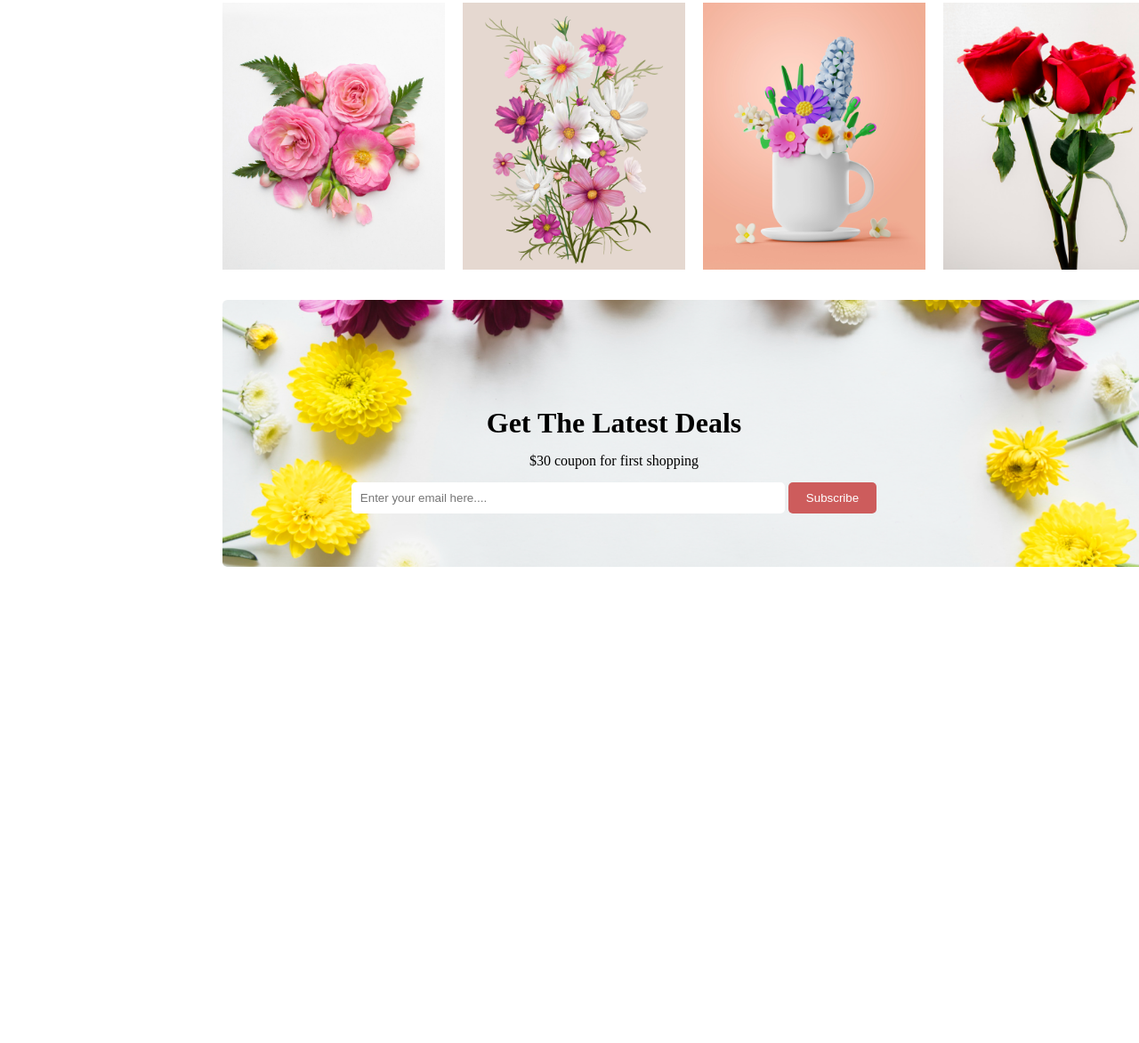
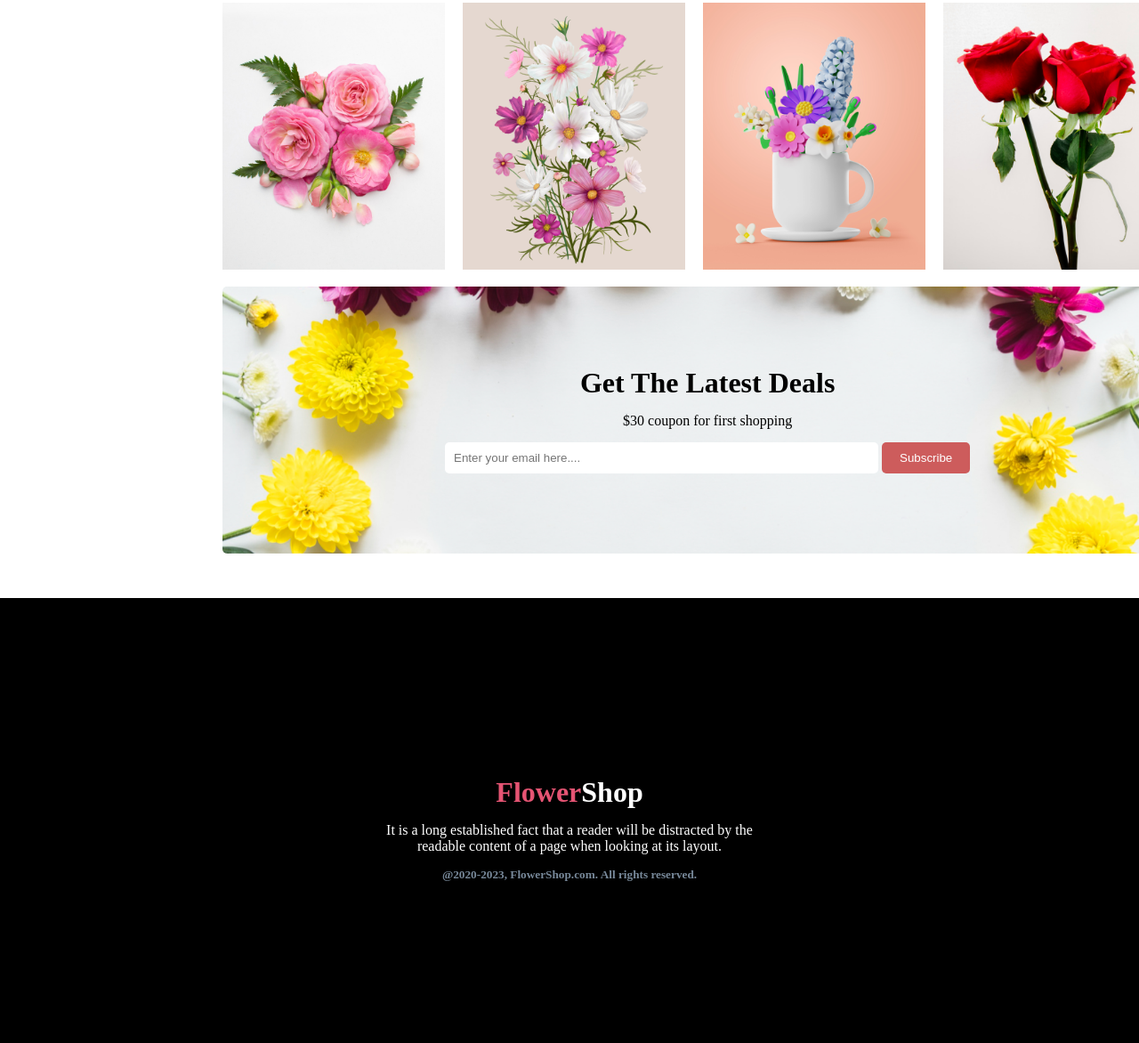
Before and after one commit to LiakatJewel/assignment-1, a plain HTML site: page index.html in a window 1280 px wide. Shown: the part 2288-3460 px from the top of the page at 89% size. Before the commit the page ends 2925 px from the top, so only its background shows below. Drawn offline with Linux system fonts and the light colour scheme.

Commit message:
assignment

```diff
--- a/index.html
+++ b/index.html
@@ -87,20 +87,32 @@
                 <img class="size" src="./Flower Asset/Rectangle 6.png" alt="">
             </div>
         </div>
-    <!-- Deals -->
+
+
     <div class="deals">
-        <img class="latest" src="./Flower Asset/Rectangle 9.png" alt="">
-        <div class="form">
-            <h1 class="get">Get The Latest Deals</h1>
+
+    <div class="form">
+        <h1 class="get">Get The Latest Deals</h1>
         <p class="coupon">$30 coupon for first shopping</p>
         <input class="email" type="text" placeholder="Enter your email here....">
         <button class="btn">Subscribe</button>
+    </div>
+
+        </div>
+
+    </main>
+
+    <footer>
+
+        <div class="background3">
+            <div class="display">
+                <h1 class="margin"><span class="colour">Flower</span>Shop</h1>
+            <p class="margin2">It is a long established fact that a reader will be distracted by the <br>readable content of a page when looking at its layout.</p>
+            <h5 class="grey">@2020-2023, FlowerShop.com. All rights reserved. </h5>
+            </div>
         </div>
 
 
-    </div>
-
-    </main>
-    <footer></footer>
+    </footer>
 </body>
 </html>
--- a/style.css
+++ b/style.css
@@ -127,20 +127,24 @@
     width: 250px;
     height: 300px;
 }
-/* deals */
-.latest{
-    width: 1050px;
+/* Deals */
+.deals{
+    margin-top: 15px;
+    width: 1060px;
     height: 300px;
-    margin: 30px 100px 0px 250px;
-    position: absolute;
+    background-image: url("./Flower Asset/Rectangle\ 9.png");
+    background-position: center;
+    background-repeat: no-repeat;
+    background-size: cover;
+    text-align: center;
+    display: flex;
+    align-items: center;
+    margin-left: 250px;
+    border-radius: 5px;
+
 }
 .form{
-    text-align: center;
-    position: relative;
-    left: 50px;
-    right: 50px;
-    top: 150px;
-
+    margin-left: 250px;
 }
 .get{
     margin-bottom: 15px;
@@ -149,7 +153,35 @@
     margin-bottom: 15px;
 }
 .email{
-    padding: 10px 300px 10px 10px;
     border-radius: 5px;
     border: none;
+    padding: 10px 300px 10px 10px;
 }
+
+/* footer */
+.background3{
+    margin-top: 50px;
+    height: 300px;
+    background-color:black;
+    background-position: center;
+    text-align: center;
+    padding-top: 200px;
+
+
+}
+.display{
+    color: white;
+}
+.colour{
+    color: #E55473;
+
+}
+.grey{
+    color: lightslategray;
+}
+.margin{
+    margin-bottom: 15px;
+}
+.margin2{
+    margin-bottom: 15px;
+}
```
